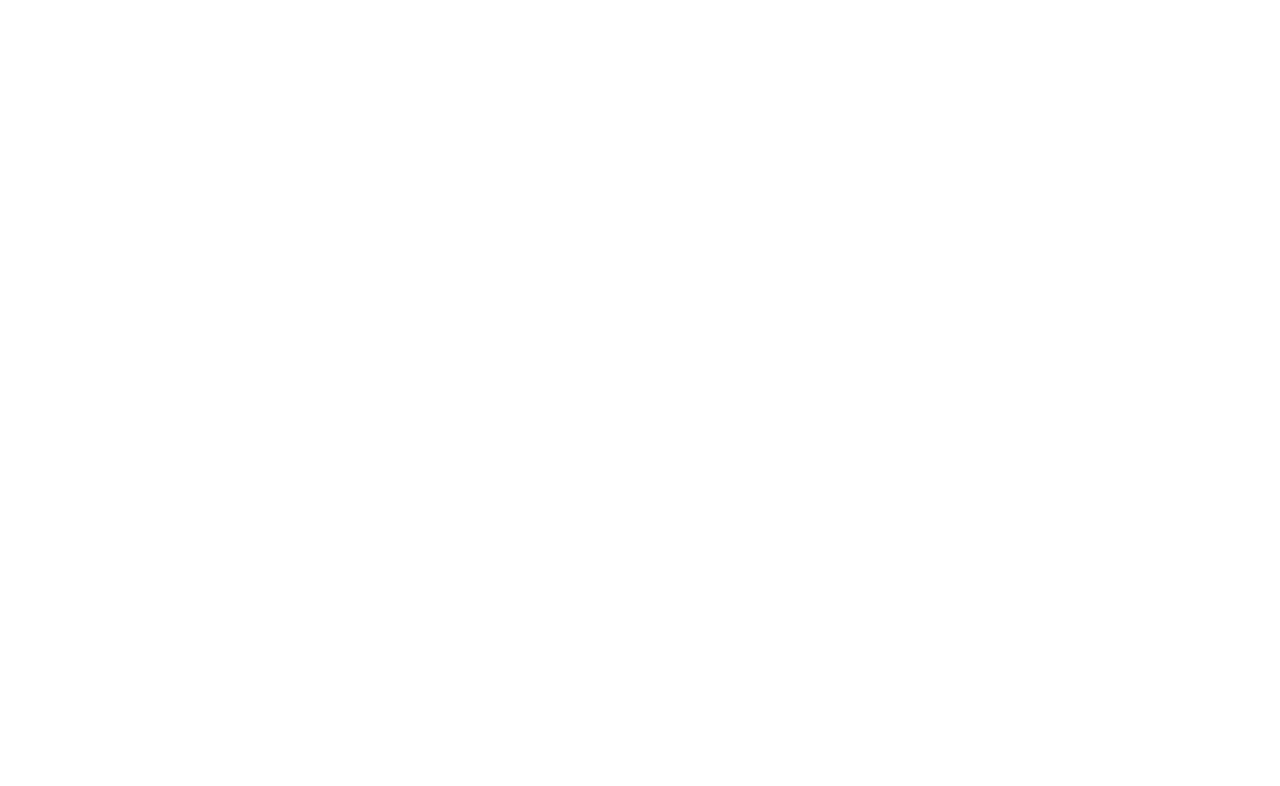
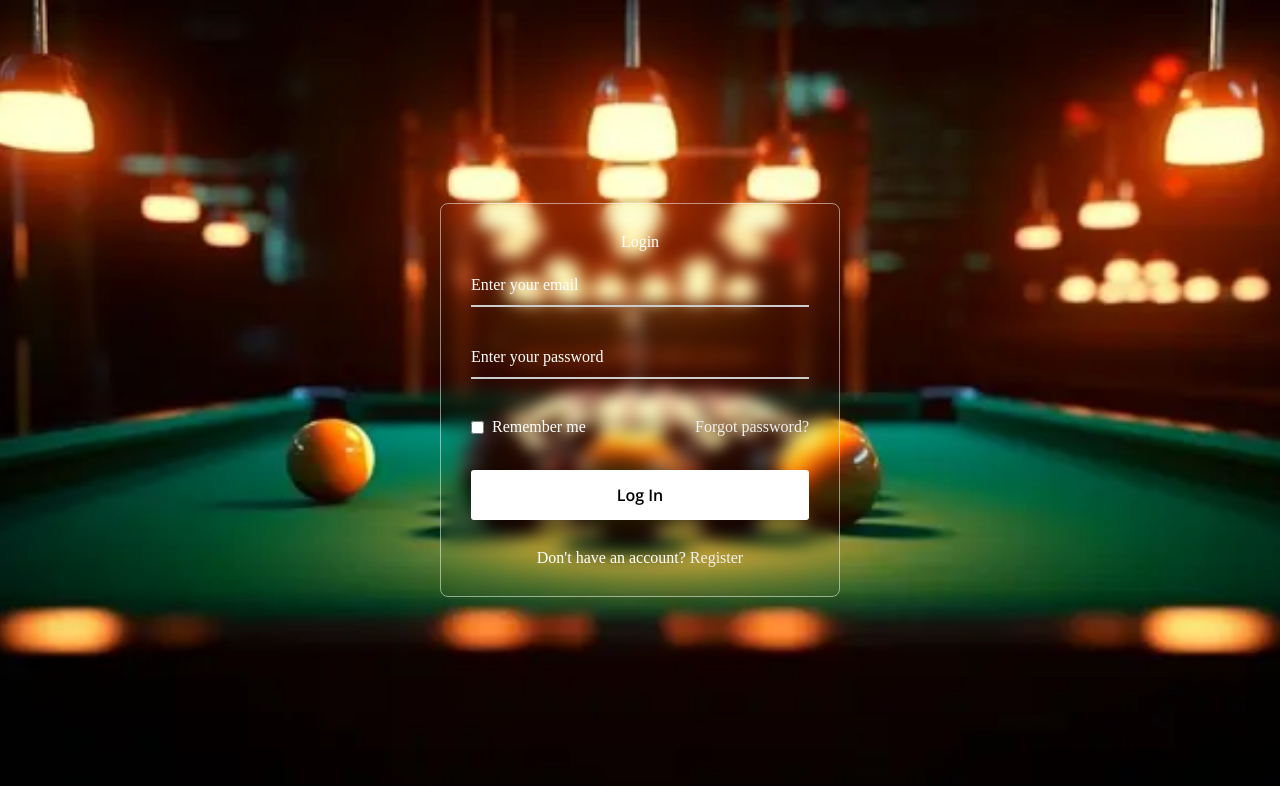
Before and after one commit to nguynbao/DACN_Web, a plain HTML site: page login/login.html in a window 1280 px wide. Drawn offline with nearby package versions, Linux system fonts and the light colour scheme; files that its build step writes are made by us from their sources.

Commit message:
done login

```diff
--- a/login/assets/css/style.css
+++ b/login/assets/css/style.css
@@ -0,0 +1,137 @@
+@import url("https://fonts.googleapis.com/css2?family=Open+Sans:wght@200;300;400;500;600;700&display=swap");
+
+* {
+  margin: 0;
+  padding: 0;
+  box-sizing: border-box;
+  font-family: "Open Sans", sans-serif;
+}
+
+body {
+  display: flex;
+  align-items: center;
+  justify-content: center;
+  min-height: 100vh;
+  width: 100%;
+  padding: 0 10px;
+}
+
+body::before {
+  content: "";
+  position: absolute;
+  width: 100%;
+  height: 100%;
+  background: url("/assets/img/background_login.png");
+  background-position: center;
+  background-size: cover;
+}
+
+.wrapper {
+  width: 400px;
+  border-radius: 8px;
+  padding: 30px;
+  text-align: center;
+  border: 1px solid rgba(255, 255, 255, 0.5);
+  backdrop-filter: blur(8px);
+  -webkit-backdrop-filter: blur(8px);
+}
+
+form {
+  display: flex;
+  flex-direction: column;
+}
+
+h2 {
+  font-size: 2rem;
+  margin-bottom: 20px;
+  color: #fff;
+}
+
+.input-field {
+  position: relative;
+  border-bottom: 2px solid #ccc;
+  margin: 15px 0;
+}
+
+.input-field label {
+  position: absolute;
+  top: 50%;
+  left: 0;
+  transform: translateY(-50%);
+  color: #fff;
+  font-size: 16px;
+  pointer-events: none;
+  transition: 0.15s ease;
+}
+
+.input-field input {
+  width: 100%;
+  height: 40px;
+  background: transparent;
+  border: none;
+  outline: none;
+  font-size: 16px;
+  color: #fff;
+}
+
+.input-field input:focus~label,
+.input-field input:valid~label {
+  font-size: 0.8rem;
+  top: 10px;
+  transform: translateY(-120%);
+}
+
+.forget {
+  display: flex;
+  align-items: center;
+  justify-content: space-between;
+  margin: 25px 0 35px 0;
+  color: #fff;
+}
+
+#remember {
+  accent-color: #fff;
+}
+
+.forget label {
+  display: flex;
+  align-items: center;
+}
+
+.forget label p {
+  margin-left: 8px;
+}
+
+.wrapper a {
+  color: #efefef;
+  text-decoration: none;
+}
+
+.wrapper a:hover {
+  text-decoration: underline;
+}
+
+button {
+  background: #fff;
+  color: #000;
+  font-weight: 600;
+  border: none;
+  padding: 12px 20px;
+  cursor: pointer;
+  border-radius: 3px;
+  font-size: 16px;
+  border: 2px solid transparent;
+  transition: 0.3s ease;
+}
+
+button:hover {
+  color: #fff;
+  border-color: #fff;
+  background: rgba(255, 255, 255, 0.15);
+}
+
+.register {
+  text-align: center;
+  margin-top: 30px;
+  color: #fff;
+}
--- a/login/login.html
+++ b/login/login.html
@@ -1,14 +1,37 @@
 <!DOCTYPE html>
-<html lang="en">
+<!-- Coding By CodingNepal - www.codingnepalweb.com -->
+<html>
 <head>
-    <meta charset="UTF-8">
-    <meta name="viewport" content="width=device-width, initial-scale=1.0">
-    <title>Document</title>
-    <link rel="stylesheet" href="login/assets/css/style.css">
-    <link rel="stylesheet" href="assets/css/base.css">
-
+  <meta charset="UTF-8">
+  <meta name="viewport" content="width=device-width, initial-scale=1.0">
+  <title>Glassmorphism Login Form | CodingNepal</title>
+  <link rel="stylesheet" href="assets/css/style.css">
+  <link rel="stylesheet" href="/assets/css/base.css">
 </head>
 <body>
-
+  <div class="wrapper">
+    <form action="#">
+      <h2>Login</h2>
+        <div class="input-field">
+        <input type="text" required>
+        <label>Enter your email</label>
+      </div>
+      <div class="input-field">
+        <input type="password" required>
+        <label>Enter your password</label>
+      </div>
+      <div class="forget">
+        <label for="remember">
+          <input type="checkbox" id="remember">
+          <p>Remember me</p>
+        </label>
+        <a href="#">Forgot password?</a>
+      </div>
+      <button type="submit">Log In</button>
+      <div class="register">
+        <p>Don't have an account? <a href="#">Register</a></p>
+      </div>
+    </form>
+  </div>
 </body>
 </html>
```
Also changed, not shown: assets/img/background_login.png (added).
